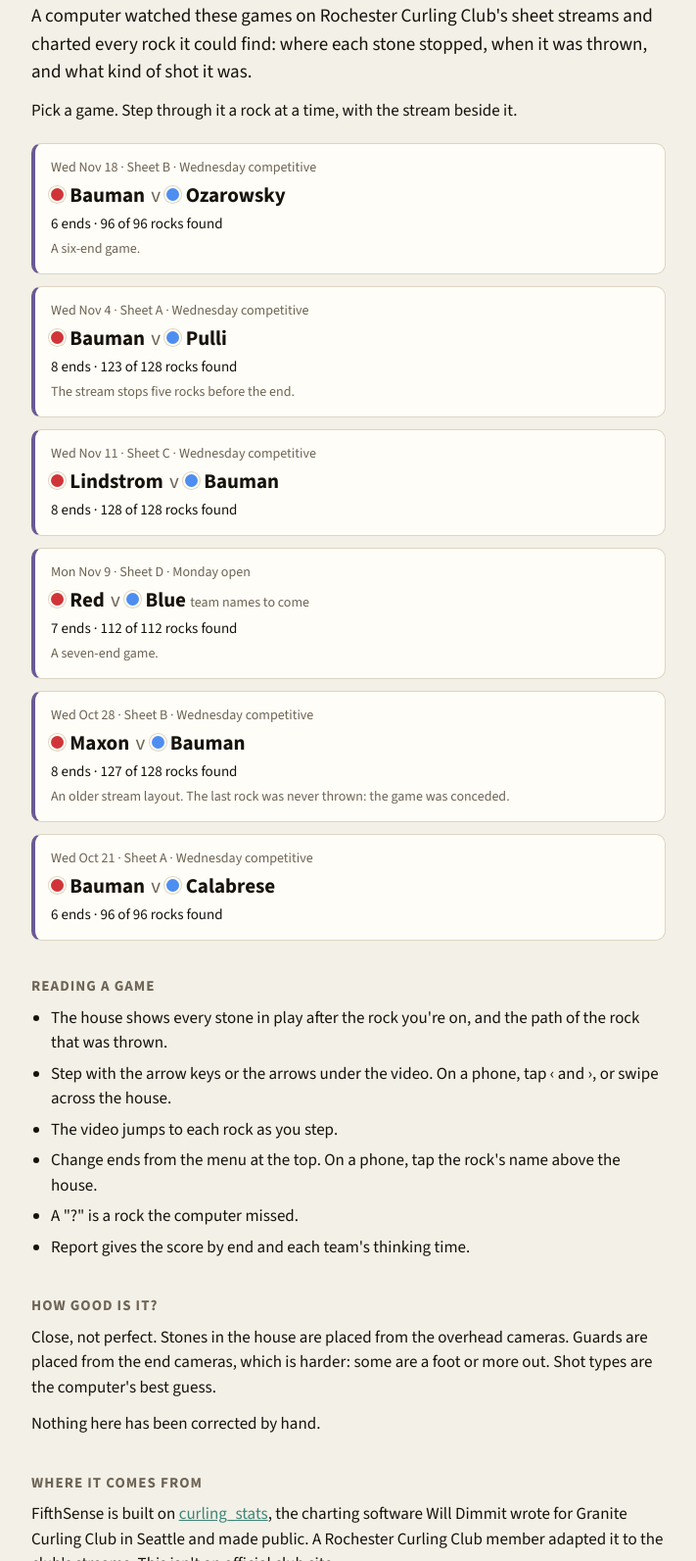
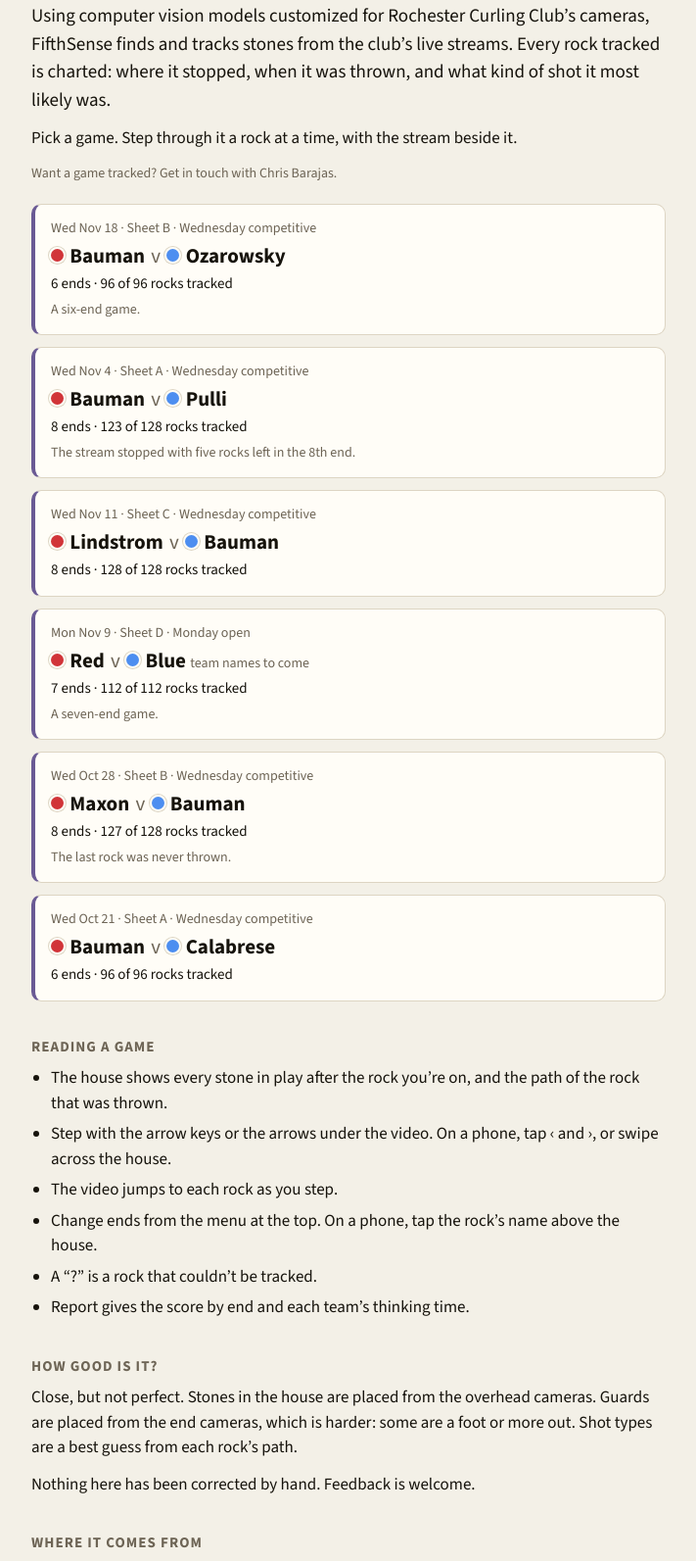
Before and after one commit to CLBarajas/fifthsense, a plain HTML site: page index.html in a window 1280 px wide. Shown: the part 115-1708 px from the top of the page at 98% size, without its empty margins (284-995 px from the left). Drawn offline with Linux system fonts and the light colour scheme.

Commit message:
The home page says tracked by computer vision, not watched by a computer
The lede, the cards' rock counts, two card notes, the reading list, How good is
it?, the credit paragraph and the footer; a line on asking for a game. The text
lives in build.py and games.json; the pages are rebuilt on rochester-ny 06d18f2.

```diff
--- a/games.json
+++ b/games.json
@@ -1,6 +1,6 @@
 {
   "site_name": "FifthSense",
-  "tagline": "Rock-by-rock game tracker, via RCC's live streams",
+  "tagline": "Rock-by-rock game tracker, via RCC’s live streams",
   "domain": "fifthsense.barajas.io",
   "rev": "fork/rochester-ny",
   "games": [
@@ -16,7 +16,7 @@
       "run": "rcc-1104-v18",
       "date": "2026-11-04",
       "league": "Wednesday competitive",
-      "note": "The stream stops five rocks before the end."
+      "note": "The stream stopped with five rocks left in the 8th end."
     },
     {
       "slug": "2026-11-11-sheet-c",
@@ -41,7 +41,7 @@
       "run": "rcc-b-1028-v9",
       "date": "2026-10-28",
       "league": "Wednesday competitive",
-      "note": "An older stream layout. The last rock was never thrown: the game was conceded."
+      "note": "The last rock was never thrown."
     },
     {
       "slug": "2026-10-21-sheet-a",
--- a/index.html
+++ b/index.html
@@ -2,9 +2,9 @@
 <html lang="en">
 <meta charset="utf-8">
 <meta name="viewport" content="width=device-width, initial-scale=1, viewport-fit=cover">
-<title>FifthSense · Rock-by-rock game tracker, via RCC&#x27;s live streams</title>
-<meta name="description" content="FifthSense: shot-by-shot charts of games at Rochester Curling Club, read by computer from the club's sheet streams.">
-<meta name="generator" content="curling_stats rochester-ny 33d5e87">
+<title>FifthSense · Rock-by-rock game tracker, via RCC’s live streams</title>
+<meta name="description" content="FifthSense: rock-by-rock charts of games at Rochester Curling Club, tracked by computer vision from the club’s live streams.">
+<meta name="generator" content="curling_stats rochester-ny 06d18f2">
 <style>
 @font-face { font-family: "Source Sans 3"; font-weight: 200 900; font-display: swap;
              src: url("viewer/source-sans-3.woff2") format("woff2"); }
@@ -57,70 +57,71 @@ footer a { color: inherit; }
 </style>
 <main>
   <h1>FifthSense</h1>
-  <p class="tagline">Rock-by-rock game tracker, via RCC&#x27;s live streams</p>
-  <p class="lede">A computer watched these games on Rochester Curling Club's sheet streams and charted every rock it could find: where each stone stopped, when it was thrown, and what kind of shot it was.</p>
+  <p class="tagline">Rock-by-rock game tracker, via RCC’s live streams</p>
+  <p class="lede">Using computer vision models customized for Rochester Curling Club’s cameras, FifthSense finds and tracks stones from the club’s live streams. Every rock tracked is charted: where it stopped, when it was thrown, and what kind of shot it most likely was.</p>
   <p>Pick a game. Step through it a rock at a time, with the stream beside it.</p>
+  <p class="note">Want a game tracked? Get in touch with Chris Barajas.</p>
 
   <ul class="games">
     <li><a class="game" href="2026-11-18-sheet-b/">
       <p class="when">Wed Nov 18 · Sheet B · Wednesday competitive</p>
       <p class="teams"><span class="team"><span class="stone red"></span>Bauman</span> <span class="v">v</span> <span class="team"><span class="stone yellow" style="--stone:#4d8ef0"></span>Ozarowsky</span> </p>
-      <p class="stats">6 ends · 96 of 96 rocks found</p>
+      <p class="stats">6 ends · 96 of 96 rocks tracked</p>
       <p class="note">A six-end game.</p>
     </a></li>
     <li><a class="game" href="2026-11-04-sheet-a/">
       <p class="when">Wed Nov 4 · Sheet A · Wednesday competitive</p>
       <p class="teams"><span class="team"><span class="stone red"></span>Bauman</span> <span class="v">v</span> <span class="team"><span class="stone yellow" style="--stone:#4d8ef0"></span>Pulli</span> </p>
-      <p class="stats">8 ends · 123 of 128 rocks found</p>
-      <p class="note">The stream stops five rocks before the end.</p>
+      <p class="stats">8 ends · 123 of 128 rocks tracked</p>
+      <p class="note">The stream stopped with five rocks left in the 8th end.</p>
     </a></li>
     <li><a class="game" href="2026-11-11-sheet-c/">
       <p class="when">Wed Nov 11 · Sheet C · Wednesday competitive</p>
       <p class="teams"><span class="team"><span class="stone red"></span>Lindstrom</span> <span class="v">v</span> <span class="team"><span class="stone yellow" style="--stone:#4d8ef0"></span>Bauman</span> </p>
-      <p class="stats">8 ends · 128 of 128 rocks found</p>
+      <p class="stats">8 ends · 128 of 128 rocks tracked</p>
 
     </a></li>
     <li><a class="game" href="2026-11-09-sheet-d/">
       <p class="when">Mon Nov 9 · Sheet D · Monday open</p>
       <p class="teams"><span class="team"><span class="stone red"></span>Red</span> <span class="v">v</span> <span class="team"><span class="stone yellow" style="--stone:#4d8ef0"></span>Blue</span> <span class="soon">team names to come</span></p>
-      <p class="stats">7 ends · 112 of 112 rocks found</p>
+      <p class="stats">7 ends · 112 of 112 rocks tracked</p>
       <p class="note">A seven-end game.</p>
     </a></li>
     <li><a class="game" href="2026-10-28-sheet-b/">
       <p class="when">Wed Oct 28 · Sheet B · Wednesday competitive</p>
       <p class="teams"><span class="team"><span class="stone red"></span>Maxon</span> <span class="v">v</span> <span class="team"><span class="stone yellow" style="--stone:#4d8ef0"></span>Bauman</span> </p>
-      <p class="stats">8 ends · 127 of 128 rocks found</p>
-      <p class="note">An older stream layout. The last rock was never thrown: the game was conceded.</p>
+      <p class="stats">8 ends · 127 of 128 rocks tracked</p>
+      <p class="note">The last rock was never thrown.</p>
     </a></li>
     <li><a class="game" href="2026-10-21-sheet-a/">
       <p class="when">Wed Oct 21 · Sheet A · Wednesday competitive</p>
       <p class="teams"><span class="team"><span class="stone red"></span>Bauman</span> <span class="v">v</span> <span class="team"><span class="stone yellow" style="--stone:#4d8ef0"></span>Calabrese</span> </p>
-      <p class="stats">6 ends · 96 of 96 rocks found</p>
+      <p class="stats">6 ends · 96 of 96 rocks tracked</p>
 
     </a></li>
   </ul>
 
   <h2>Reading a game</h2>
   <ul class="how">
-    <li>The house shows every stone in play after the rock you're on, and the path of the rock that was thrown.</li>
+    <li>The house shows every stone in play after the rock you’re on, and the path of the rock that was thrown.</li>
     <li>Step with the arrow keys or the arrows under the video. On a phone, tap ‹ and ›, or swipe across the house.</li>
     <li>The video jumps to each rock as you step.</li>
-    <li>Change ends from the menu at the top. On a phone, tap the rock's name above the house.</li>
-    <li>A "?" is a rock the computer missed.</li>
-    <li>Report gives the score by end and each team's thinking time.</li>
+    <li>Change ends from the menu at the top. On a phone, tap the rock’s name above the house.</li>
+    <li>A “?” is a rock that couldn’t be tracked.</li>
+    <li>Report gives the score by end and each team’s thinking time.</li>
   </ul>
 
   <h2>How good is it?</h2>
-  <p>Close, not perfect. Stones in the house are placed from the overhead cameras. Guards are placed from the end cameras, which is harder: some are a foot or more out. Shot types are the computer's best guess.</p>
-  <p>Nothing here has been corrected by hand.</p>
+  <p>Close, but not perfect. Stones in the house are placed from the overhead cameras. Guards are placed from the end cameras, which is harder: some are a foot or more out. Shot types are a best guess from each rock’s path.</p>
+  <p>Nothing here has been corrected by hand. Feedback is welcome.</p>
 
   <h2>Where it comes from</h2>
-  <p>FifthSense is built on <a href="https://github.com/wdimmit/curling_stats">curling_stats</a>, the charting software Will Dimmit wrote for Granite Curling Club in Seattle and made public. A Rochester Curling Club member adapted it to the club's streams. This isn't an official club site.</p>
+  <p>FifthSense is built on <a href="https://github.com/wdimmit/curling_stats">curling_stats</a>, the charting software Will Dimmit wrote for Granite Curling Club in Seattle and made public. It was adapted for Rochester Curling Club’s streams. This isn’t an official club site.</p>
 
   <footer>
     Built on <a href="https://github.com/wdimmit/curling_stats">curling_stats</a> by Will Dimmit.
-    Code: <a href="https://github.com/CLBarajas/curling_stats/tree/rochester-ny">CLBarajas/curling_stats, branch rochester-ny</a>.
-    Built Nov 19, 2026.
+    Source: <a href="https://github.com/CLBarajas/curling_stats/tree/rochester-ny">CLBarajas/curling_stats, branch rochester-ny</a>.
+    Last updated: Nov 20, 2026.
   </footer>
 </main>
 </html>
```
Also changed, not shown: 2026-10-21-sheet-a/index.html (+1 -1 lines), 2026-10-28-sheet-b/index.html (+1 -1 lines), 2026-11-04-sheet-a/index.html (+1 -1 lines), 2026-11-09-sheet-d/index.html (+1 -1 lines), 2026-11-11-sheet-c/index.html (+1 -1 lines), 2026-11-18-sheet-b/index.html (+1 -1 lines), 1 other file.
